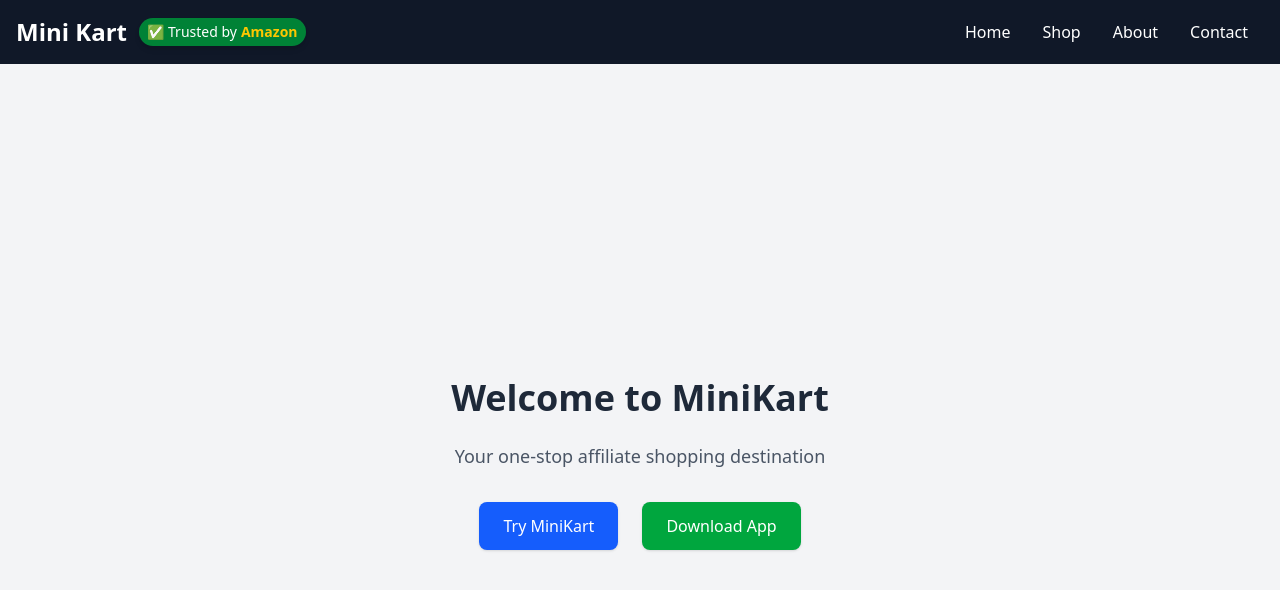
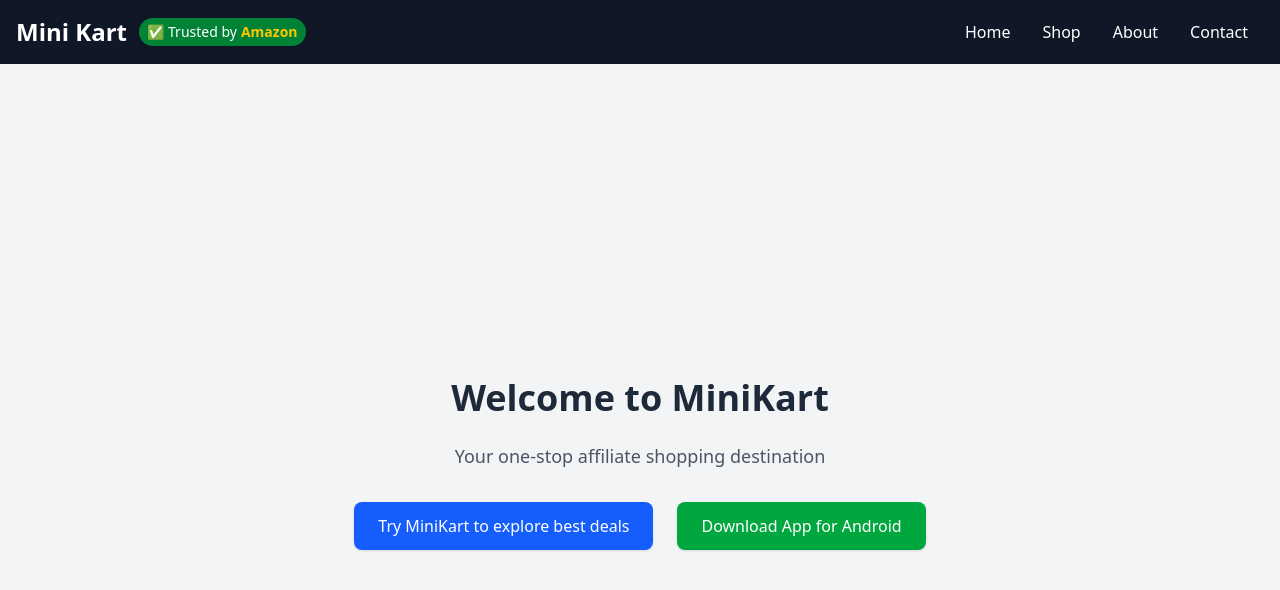
Before and after one commit to Hari428867/ecommerce-app, a React (Vite) app: page / in a window 1280 px wide. Shown: the top 590 px of the page. Built offline with nearby package versions, Linux system fonts and the light colour scheme.

Commit message:
Update Landing.jsx

```diff
--- a/src/Landing.jsx
+++ b/src/Landing.jsx
@@ -10,17 +10,17 @@ const Landing = () => {
       </p>
       <div className="flex gap-6">
         <a
-          href="/app"
+          href="/home"
           className="bg-blue-600 text-white px-6 py-3 rounded-lg shadow hover:bg-blue-700 transition"
         >
-          Try MiniKart
+          Try MiniKart to explore best deals
         </a>
         <a
-          href="https://your-median-download-link.com" // Replace with real link
+          href="https://median.co/share/wzelqp#apk" // Replace with real link
           className="bg-green-600 text-white px-6 py-3 rounded-lg shadow hover:bg-green-700 transition"
           download
         >
-          Download App
+          Download App for Android
         </a>
       </div>
     </div>
```
